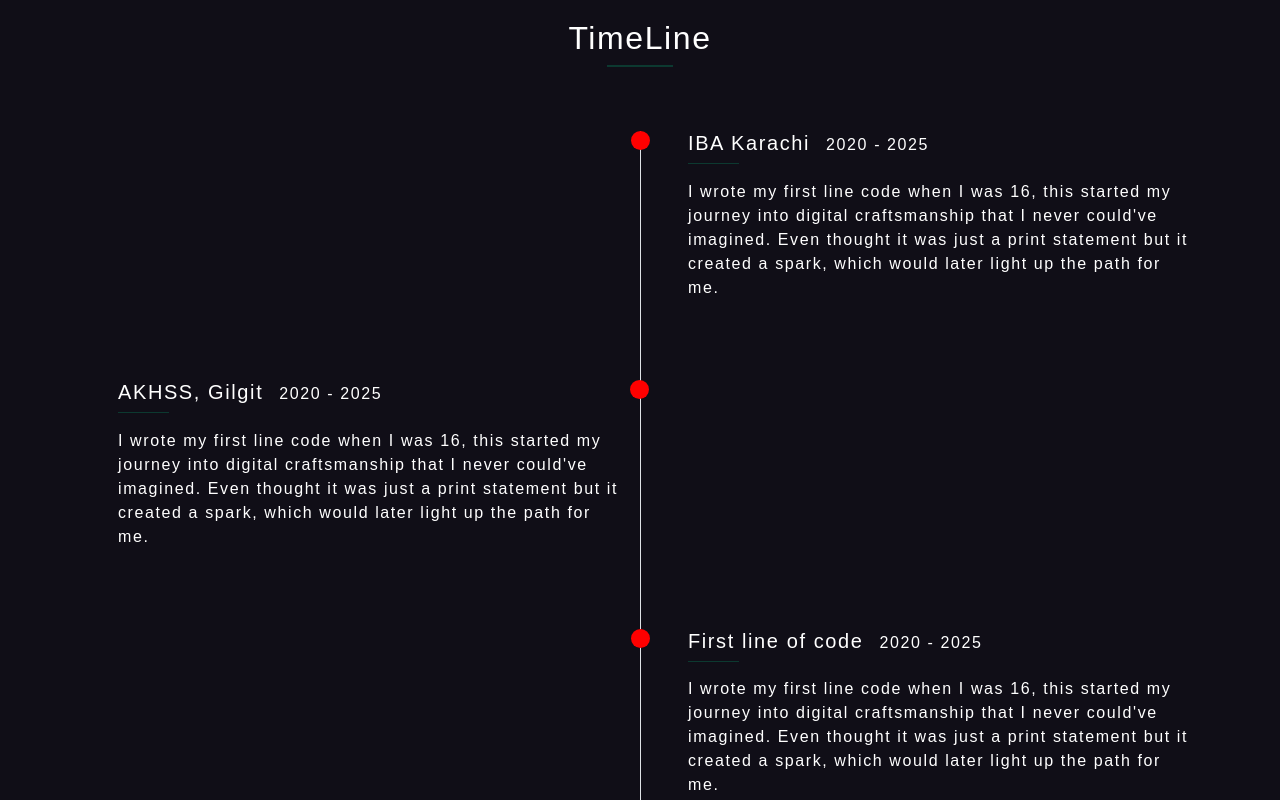
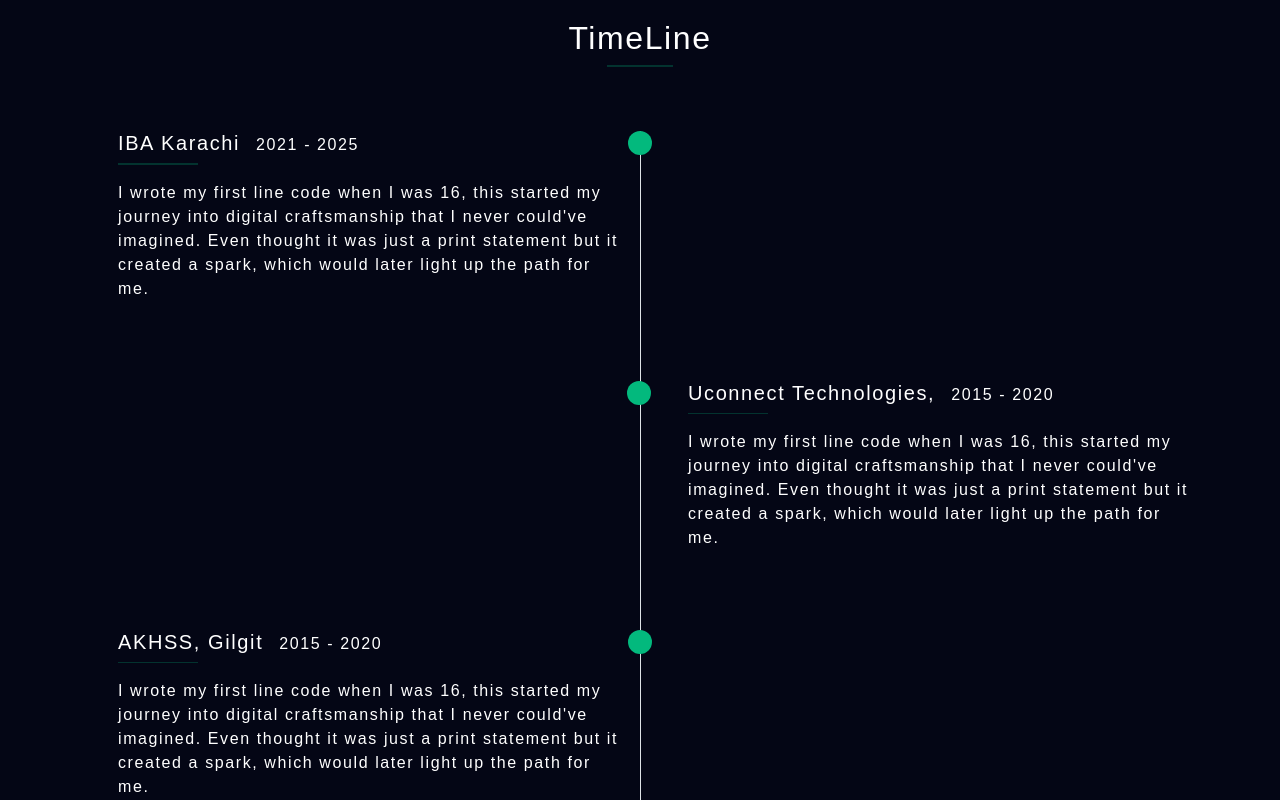
Before and after one commit to latif-muhammad/my-portfolio, a React (Create React App) app: page / in a window 1280 px wide. Shown: the part 1340-2140 px from the top of the page. Built offline with nearby package versions, Linux system fonts and the light colour scheme.

Commit message:
fixed global calsses

```diff
--- a/src/App.css
+++ b/src/App.css
@@ -14,9 +14,10 @@
   border: 0;
   text-decoration: none;
 }
+/* 040615 */
 :root {
   --light-mode: #edf1f5;
-  --dark-mode: #100E17;
+  --dark-mode:#040615;
   --primary: #03b97d;
   --primary-darken: #029c66;
   --primary-back: #1E1E24;
@@ -30,3 +31,13 @@
 .section-margin {
   margin-bottom: 4rem !important;
 }
+
+.transition {
+  -webkit-transition: all 0.7s ease-out;
+  -moz-transition: all 0.7s ease-out;
+  -o-transition: all 0.7s ease-out;
+  -ms-transition: all 0.7s ease-out;
+  transition: all 0.7s ease-out;
+  -webkit-font-smoothing: antialiased;
+  -moz-osx-font-smoothing: grayscale;
+}
--- a/src/App.js
+++ b/src/App.js
@@ -5,8 +5,6 @@
   return (
     <div className="App">
       <HomeScreen></HomeScreen>
-      {/* <SocialButton icon = "fa fa-facebook"></SocialButton>
-      <ContactForm></ContactForm> */}
     </div>
   );
 }
--- a/src/components/base/TimelineDetail.js
+++ b/src/components/base/TimelineDetail.js
@@ -4,14 +4,14 @@
     return (
         <div key={props.data.id} className={`timeline-details position-relative
         offset-0  col-12 col-md-6 ps-5 pb-0 pb-md-5 mb-3 ${props.data.id % 2 === 0 ? "offset-md-6" : ""}`}>
-            <div className={`${styles.dot} position-absolute`} style={props.data.id % 2 === 0 ? { left: -9 } : { right: -9 }}>
+            <div className={`${styles.dot} position-absolute`} style={props.data.id % 2 === 0 ? { left: -13} : { right: -12 }}>
                 <div className="bg-dark"></div>
             </div>
             <div className="d-flex justify-content-start align-items-baseline">
                 <h5 className="mb-2 pe-3">{props.data.title}</h5>
                 <span className="mb-0 align-bottom" >{props.data.year}</span>
             </div>
-            <hr style={{ width: "10%", height: "0.05rem" }} className="mt-0 mb-3 p-0" />
+            <hr style={{ width: "5rem", height: "0.09rem" }} className="mt-0 mb-3 p-0" />
             <p className="text-start">{props.data.detail}</p>
         </div>
     );
--- a/src/components/base/TimelineDetail.module.css
+++ b/src/components/base/TimelineDetail.module.css
@@ -1,8 +1,8 @@
 .dot{
-    height: 1.2rem;
-    width: 1.2rem;
+    height: 1.5rem;
+    width: 1.5rem;
     border-radius: 50%;
-    background-color:red!important;
+    background-color: var(--primary	)!important;
     z-index: 10;
 }
 
--- a/src/components/core/Navbar.js
+++ b/src/components/core/Navbar.js
@@ -5,7 +5,7 @@
 
     useEffect(() => {
         const handleScroll = () => {
-            if (window.scrollY > 100) {
+            if (window.scrollY > 200) {
                 setBgColor('bg-dark');
             } else {
                 setBgColor('bg-transparent');
@@ -17,9 +17,9 @@
         };
     }, []);
     return (
-        <nav className={`navbar navbar-expand-lg  fixed-top navbar-dark py-3 ${bgColor}`}>
+        <nav className={`navbar navbar-expand-lg transition fixed-top navbar-dark py-3 ${bgColor}`}>
             <div className={"container"}>
-                <a className={"navbar-brand"} href="#">Navbar</a>
+                <a className={"navbar-brand"} href="#"></a>
                 <button className={"navbar-toggler"} type="button" data-toggle="collapse" data-target="#navbarSupportedContent" aria-controls="navbarSupportedContent" aria-expanded="false" aria-label="Toggle navigation">
                     <span className={"navbar-toggler-icon"}></span>
                 </button>
--- a/src/index.css
+++ b/src/index.css
@@ -7,17 +7,5 @@
 }
 
 code {
-  font-family: source-code-pro, Menlo, Monaco, Consolas, 'Courier New',
-    monospace;
+  font-family: source-code-pro, Menlo, Monaco, Consolas, 'Courier New', monospace;
 }
-/* Global */
-
-.transition {
-  -webkit-transition: all 0.7s ease-out;
-  -moz-transition: all 0.7s ease-out;
-  -o-transition: all 0.7s ease-out;
-  -ms-transition: all 0.7s ease-out;
-  transition: all 0.7s ease-out;
-  -webkit-font-smoothing: antialiased;
-  -moz-osx-font-smoothing: grayscale;
-}
--- a/src/utilities/data.js
+++ b/src/utilities/data.js
@@ -1,22 +1,30 @@
 export const timelineData = [
     {
-        id: 0,
+        id: 3,
         title: "IBA Karachi",
-        year: "2020 - 2025",
+        year: "2021 - 2025",
+        detail: "I wrote my first line code when I was 16, this started my journey into digital craftsmanship that I never could've imagined. Even thought it was just a print statement but it created a spark, which would later light up the path for me.",
+
+    },
+
+    {
+        id: 2,
+        title: "Uconnect Technologies, ",
+        year: "2015 - 2020",
         detail: "I wrote my first line code when I was 16, this started my journey into digital craftsmanship that I never could've imagined. Even thought it was just a print statement but it created a spark, which would later light up the path for me.",
 
     },
     {
         id: 1,
         title: "AKHSS, Gilgit",
-        year: "2020 - 2025",
+        year: "2015 - 2020",
         detail: "I wrote my first line code when I was 16, this started my journey into digital craftsmanship that I never could've imagined. Even thought it was just a print statement but it created a spark, which would later light up the path for me.",
 
     },
     {
-        id: 2,
+        id: 0,
         title: "First line of code",
-        year: "2020 - 2025",
+        year: "2018",
         detail: "I wrote my first line code when I was 16, this started my journey into digital craftsmanship that I never could've imagined. Even thought it was just a print statement but it created a spark, which would later light up the path for me.",
 
     },
```
